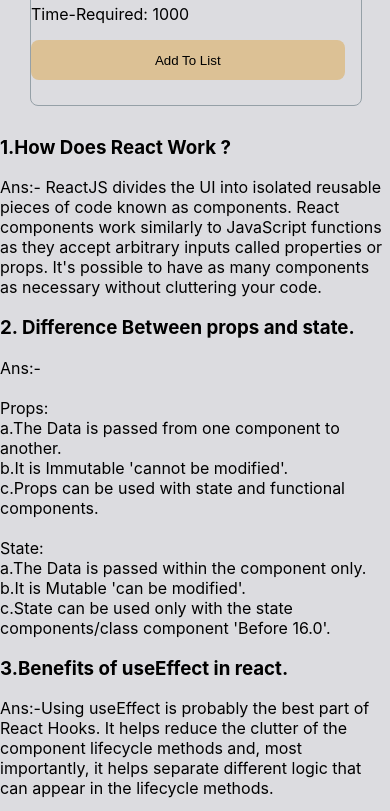
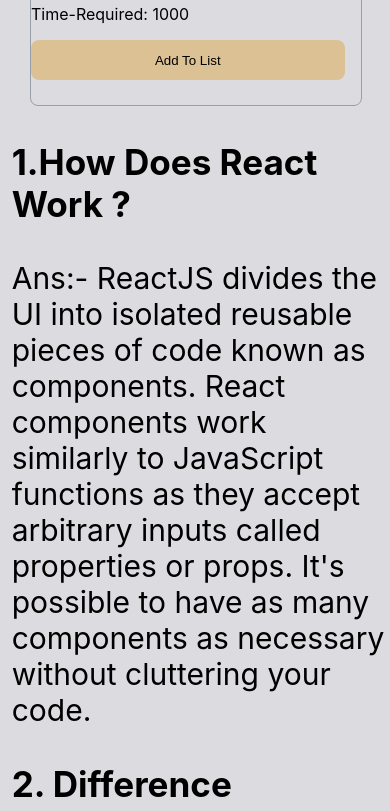
Before and after one commit to prantochandrodas/fit-active-club, a React (Create React App) app: page / in a window 390 px wide. Shown: the part 2880-3691 px from the top of the page. Built offline with nearby package versions, Linux system fonts and the light colour scheme.

Commit message:
make quecation mobile responsive

```diff
--- a/src/component/Details/Details.css
+++ b/src/component/Details/Details.css
@@ -186,4 +186,5 @@
         margin-top: 20px;
         font-size: 30px;
     }
+
 }
--- a/src/component/Quecation/Quecation.css
+++ b/src/component/Quecation/Quecation.css
@@ -4,4 +4,12 @@
         width: 96%;
         margin: 0 3%;
     }
+
 }
+@media only screen and (max-width:688px){
+    .quesation {
+        font-size: 30px;
+        width: 96%;
+        margin: 0 3%;
+    }
+}
```
